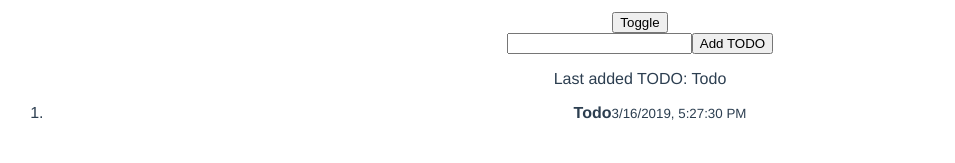
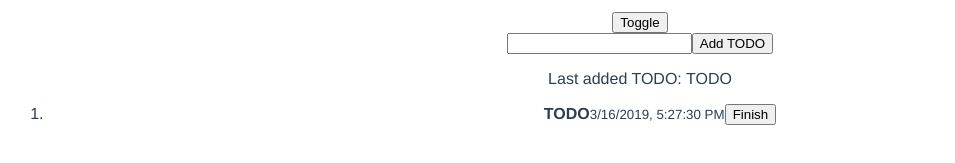
Before and after one commit to MichalJaneda/vue-learning, a Vue app: page / in a window 1280 px wide. Shown: the part 155-318 px from the top of the page, without its empty margins (0-955 px from the left). Built offline with nearby package versions, Linux system fonts and the light colour scheme.

Commit message:
Move displaying todos to separate component

```diff
--- /dev/null
+++ b/src/components/TodoItem.vue
@@ -0,0 +1,41 @@
+<template>
+  <li>
+    <span :class="{ finished: finishedAt }">
+      <strong>{{ text }}</strong>
+      <small>{{ createdAt.toLocaleString() }}</small>
+    </span>
+    <span v-if="finishedAt">Finished at: {{ finishedAt.toLocaleString() }}</span>
+    <button
+      v-if="!finishedAt"
+      @click="finish">
+      Finish
+    </button>
+  </li>
+</template>
+
+<script>
+export default {
+  props: ['text'],
+  data: function () {
+    return {
+      finishedAt: null,
+      createdAt: null
+    }
+  },
+  created: function() {
+    this.createdAt = new Date()
+  },
+  methods: {
+    finish: function () {
+      this.finishedAt = new Date()
+    }
+  }
+}
+</script>
+
+<style>
+.finished {
+  text-decoration: line-through;
+  color: gray;
+}
+</style>
--- a/src/components/Todos.vue
+++ b/src/components/Todos.vue
@@ -6,12 +6,11 @@
     </form>
     <p v-if="todos.length">Last added TODO: {{ lastAdded }}</p>
     <ol v-if="todos.length">
-      <li
+      <TodoItem
         v-for="todo in todos"
-        :key="todo.text">
-        <strong>{{ todo.text }}</strong>
-        <small>{{ todo.created_at.toLocaleString() }}</small>
-      </li>
+        :text="todo"
+        :key="todo">
+      </TodoItem>
     </ol>
     <h4 v-else>No Todos</h4>
   </div>
@@ -19,28 +18,29 @@
 
 <script>
 import { last } from 'lodash'
+import TodoItem from "./TodoItem";
 
 export default {
+  components: {
+    TodoItem
+  },
   data: function () {
     return {
       todos: [
-        {
-          text: 'Todo',
-          created_at: new Date()
-        }
+        'TODO'
       ],
       next_todo: ''
     }
   },
   computed: {
     lastAdded: function () {
-      return last(this.todos).text
+      return last(this.todos)
     }
   },
   methods: {
     addTodo: function () {
       if (this.next_todo) {
-        this.todos.push({ text: this.next_todo, created_at: new Date() })
+        this.todos.push(this.next_todo)
         this.next_todo = ''
       }
     }
```
